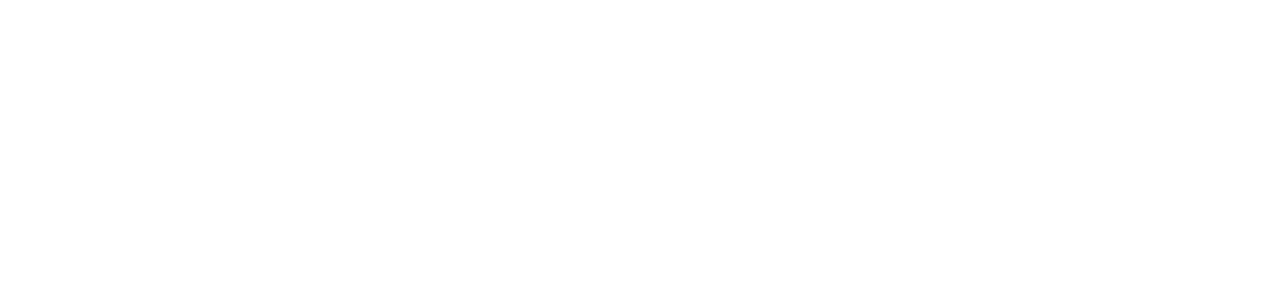
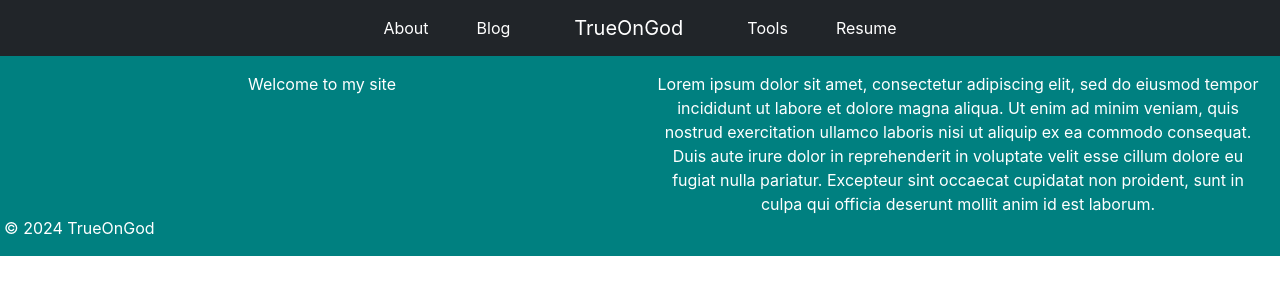
Before and after one commit to Datronizer/codex, a React (Vite) app: page / in a window 1280 px wide. Before the commit this address had no page. Shown: the top 300 px of the page. Built offline with nearby package versions, Linux system fonts and the light colour scheme.

Commit message:
Update routes

```diff
--- a/index.html
+++ b/index.html
@@ -3,26 +3,17 @@
 
 <head>
   <meta charset="utf-8" />
-  <link rel="icon" href="%PUBLIC_URL%/favicon.ico" />
+
+  <link rel="icon" href="/favicon.ico" />
   <link href='https://fonts.googleapis.com/css?family=Oswald' rel='stylesheet' type='text/css'>
+
   <meta name="viewport" content="width=device-width, initial-scale=1" />
   <meta name="theme-color" content="#000000" />
   <meta name="description" content="Web site created using create-react-app" />
-  <link rel="apple-touch-icon" href="%PUBLIC_URL%/logo192.png" />
-  <!--
-      manifest.json provides metadata used when your web app is installed on a
-      user's mobile device or desktop. See https://developers.google.com/web/fundamentals/web-app-manifest/
-    -->
-  <link rel="manifest" href="%PUBLIC_URL%/manifest.json" />
-  <!--
-      Notice the use of %PUBLIC_URL% in the tags above.
-      It will be replaced with the URL of the `public` folder during the build.
-      Only files inside the `public` folder can be referenced from the HTML.
 
-      Unlike "/favicon.ico" or "favicon.ico", "%PUBLIC_URL%/favicon.ico" will
-      work correctly both with client-side routing and a non-root public URL.
-      Learn how to configure a non-root public URL by running `npm run build`.
-    -->
+  <link rel="apple-touch-icon" href="/logo192.png" />
+  <link rel="manifest" href="/manifest.json" />
+
   <script type="module" src="/src/index.tsx"></script>
   <title>Sienna "TrueOnGod" Truong</title>
 </head>
--- a/package.json
+++ b/package.json
@@ -17,8 +17,9 @@
     "react": "^18.2.0",
     "react-bootstrap": "^2.7.2",
     "react-dom": "^18.2.0",
-    "react-router-dom": "^6.9.0",
+    "react-router-dom": "^7.8.2",
     "reflect-metadata": "^0.1.13",
+    "sass": "^1.92.0",
     "stylelint": "^16.1.0",
     "stylelint-config-standard-scss": "^12.0.0",
     "texme": "^1.2.2",
--- a/src/components/app/App.tsx
+++ b/src/components/app/App.tsx
@@ -1,12 +1,14 @@
+import { AppNavBar } from './AppNavBar';
 import { AppRouter } from './AppRouter';
+import { Footer } from './Footer';
 
 export default function App()
 {
     return (
         <div className="App" >
-            {/* <AppNavBar /> */}
+            <AppNavBar />
             <AppRouter />
-            {/* <Footer /> */}
+            <Footer />
         </div>
     );
 }
--- a/src/components/css/AppNavBar.css
+++ b/src/components/app/AppNavBar.scss
@@ -1,10 +1,13 @@
 .center-nav {
     justify-content: space-around;
 }
-.center-nav > div >a{
-    margin: 0 0.5rem;
+
+.center-nav>div>a {
+    align-content: center;
+    margin: 0 1rem;
 }
 
 .navbar-brand {
     margin: 0 2.5rem !important;
+    font-size: x-large;
 }
--- a/src/components/app/AppNavBar.tsx
+++ b/src/components/app/AppNavBar.tsx
@@ -1,7 +1,6 @@
-import './App.css';
-import Nav from 'react-bootstrap/Nav';
-import Navbar from 'react-bootstrap/Navbar';
-import '../css/AppNavBar.css';
+// import './App.css';
+import { Nav, Navbar } from 'react-bootstrap';
+import './AppNavBar.scss';
 
 export function AppNavBar(props: {})
 {
@@ -9,15 +8,15 @@
         <Navbar bg="dark" variant="dark" sticky="top" expand="lg" >
             <Navbar.Collapse id="navbarNavAltMarkup" className="center-nav">
                 <Nav>
-                    <Nav.Link className="active" href={`${process.env.PUBLIC_URL}/#/about`}>About</Nav.Link>
-                    <Nav.Link className="active" href={`${process.env.PUBLIC_URL}/#/about/site`}>Blog</Nav.Link>
+                    <Nav.Link className="active" href={`/about`}>About</Nav.Link>
+                    <Nav.Link className="active" href={`/about/site`}>Blog</Nav.Link>
 
-                    <Navbar.Brand href={`${process.env.PUBLIC_URL}/#/`} aria-label="Homepage">
+                    <Navbar.Brand href={`/`} aria-label="Homepage">
                         TrueOnGod
                     </Navbar.Brand>
 
-                    <Nav.Link className="active" href={`${process.env.PUBLIC_URL}/#/hex`}>Tools</Nav.Link>
-                    <Nav.Link className="active" href={`${process.env.PUBLIC_URL}/#/resume`}>Resume</Nav.Link>
+                    <Nav.Link className="active" href={`/hex`}>Tools</Nav.Link>
+                    <Nav.Link className="active" href={`/resume`}>Resume</Nav.Link>
                 </Nav>
             </Navbar.Collapse>
             <Navbar.Toggle aria-controls="basic-navbar-nav" />
--- a/src/components/app/AppRouter.tsx
+++ b/src/components/app/AppRouter.tsx
@@ -1,4 +1,4 @@
-import { HashRouter, Route, Routes } from "react-router-dom";
+import { BrowserRouter, HashRouter, Route, Routes } from "react-router-dom";
 
 import HexViewer from "../hex-viewer/HexViewer";
 import { ObsidianViewer } from "../obsidian/ObsidianViewer";
@@ -14,7 +14,7 @@
 export function AppRouter()
 {
     return (
-        <HashRouter>
+        <BrowserRouter>
             <Routes>
                 {/* <Route path="" element={<LoadingScreen />} /> */}
                 {/* <Route path="" element={<Home />} /> */}
@@ -35,6 +35,6 @@
                     <Route path="" element={<Resume />} />
                 </Route>
             </Routes>
-        </HashRouter>
+        </BrowserRouter>
     );
 }
--- /dev/null
+++ b/src/components/app/Footer.scss
@@ -0,0 +1,3 @@
+footer {
+    padding: 1em
+}
--- a/src/components/app/Footer.tsx
+++ b/src/components/app/Footer.tsx
@@ -1,9 +1,21 @@
-import "./Footer.css"
+import { Col, Row } from "react-bootstrap";
+import "./Footer.scss";
 
-export function Footer() {
+export function Footer()
+{
     return (
         <footer>
-            Hello, world
+            <Row>
+                <Col>
+                    Welcome to my site
+                </Col>
+                <Col>
+                    Lorem ipsum dolor sit amet, consectetur adipiscing elit, sed do eiusmod tempor incididunt ut labore et dolore magna aliqua. Ut enim ad minim veniam, quis nostrud exercitation ullamco laboris nisi ut aliquip ex ea commodo consequat. Duis aute irure dolor in reprehenderit in voluptate velit esse cillum dolore eu fugiat nulla pariatur. Excepteur sint occaecat cupidatat non proident, sunt in culpa qui officia deserunt mollit anim id est laborum.
+                </Col>
+            </Row>
+            <Row>
+                &copy; 2024 TrueOnGod
+            </Row>
         </footer>
-    )
+    );
 }
--- a/src/components/home/Home.tsx
+++ b/src/components/home/Home.tsx
@@ -1,8 +1,7 @@
 import { LanyardResponse, LanyardData } from "./dtos/LanyardTypes";
 import { useEffect, useState } from "react";
-import axios from "axios";
 
-import startButton from "../../assets/win98-start-button.png";
+import startButton from "/assets/win98-start-button.png";
 import PageIcon from "./subcomponents/PageIcon";
 
 // const CDN = "https://cdn.discordapp.com/";
--- a/src/stylesheets/scss/_Footer.scss
+++ /dev/null
@@ -1,4 +0,0 @@
-footer {
-    text-align: center;
-    width: 100%;
-}
--- a/src/stylesheets/scss/index.scss
+++ b/src/stylesheets/scss/index.scss
@@ -2,7 +2,6 @@
 // Pages
 @use "App";
 @use "Home";
-@use "Footer";
 @use "newHomepage/NewHomepage";
 
 // Components
--- a/vite.config.ts
+++ b/vite.config.ts
@@ -6,4 +6,5 @@
     build: {
         outDir: 'build', // CRA's default build output
     },
+    publicDir: 'public',
 });
```
Also changed, not shown: public/assets/win98-start-button.png (renamed from src/assets/win98-start-button.png), 1 other file (tests, documents, lock files or other folders).
